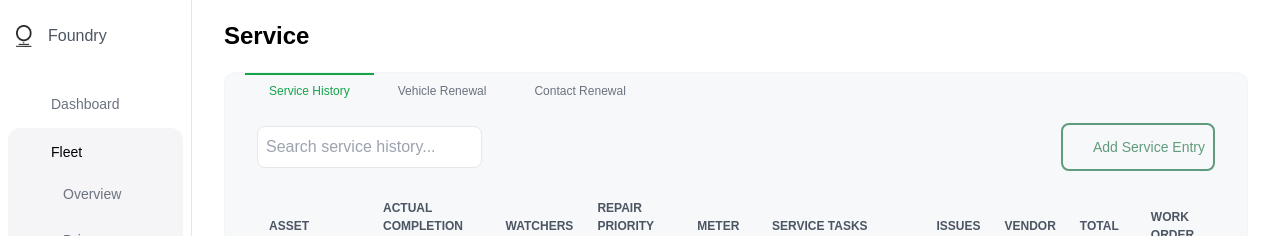
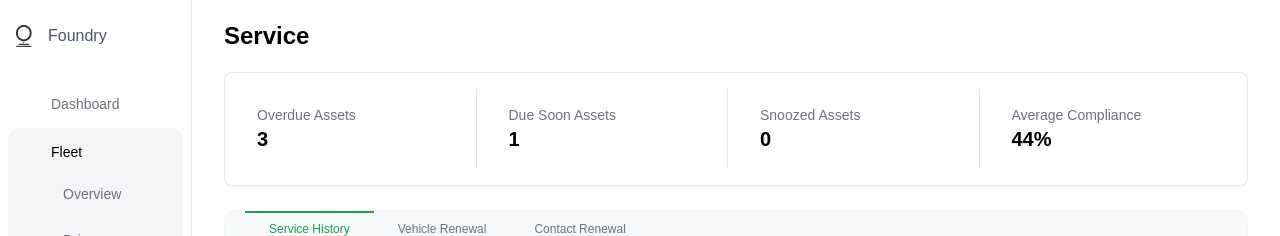
Before and after one commit to Kwasi-1/logistic_tracking, a React (Create React App) app: page /fleet/service in a window 1280 px wide. Shown: the top 236 px of the page. Built offline with nearby package versions, Linux system fonts and the light colour scheme; some icons are missing.

Commit message:
Add dashboard to service and fuel page

```diff
--- /dev/null
+++ b/src/layouts/Dashboard.jsx
@@ -0,0 +1,14 @@
+const Dashboard = ({ stats }) => {
+  return (
+    <div className="grid grid-cols-4 gap-4 bg-white p-4 border border-gray-200 rounded-lg shadow-sm mb-6">
+      {stats.map((stat, index) => (
+        <div key={index} className="p-4 border-r last:border-r-0">
+          <h3 className="text-sm text-gray-500">{stat.label}</h3>
+          <p className="text-xl font-semibold">{stat.value}</p>
+        </div>
+      ))}
+    </div>
+  );
+};
+
+export default Dashboard;
--- a/src/pages/Fuel.jsx
+++ b/src/pages/Fuel.jsx
@@ -1,6 +1,7 @@
 import Layout from "../layouts/Layout";
 import VehicleRenewalTable from "../components/reminders/VehicleRenewalTable";
 import FuelHistoryTable from "../components/fleet_management/fuel&energy/FuelHistoryTable";
+import Dashboard from "../layouts/Dashboard";
 
 const tabs = ["Fuel History", "Charging History"];
 
@@ -9,13 +10,21 @@ const components = {
   "Charging History": <VehicleRenewalTable />,
 };
 
+const dashboardStats = [
+  { label: "Total Charging Cost", value: "$634.83" },
+  { label: "Total Energy", value: "247.17 kWh" },
+  { label: "Average Energy Economy", value: "25.78 mpg (US)" },
+  { label: "Avg. Cost", value: "$2.57 / gallon" },
+];
+
 const Fuel = () => {
   return (
     <Layout
       title="Fuel and Energy"
       tabs={tabs}
       components={components}
-      showDashboard={false}
+      showDashboard={true}
+      dashboardComponent={<Dashboard stats={dashboardStats} />}
     />
   );
 };
--- a/src/pages/Service.jsx
+++ b/src/pages/Service.jsx
@@ -2,6 +2,7 @@ import Layout from "../layouts/Layout";
 import VehicleRenewalTable from "../components/reminders/VehicleRenewalTable";
 import ContactRenewalTable from "../components/reminders/ContactRenewalTable";
 import ServiceHistoryTable from "../components/fleet_management/service/ServiceHistoryTable";
+import Dashboard from "../layouts/Dashboard";
 
 const tabs = ["Service History", "Vehicle Renewal", "Contact Renewal"];
 
@@ -11,8 +12,23 @@ const components = {
   "Contact Renewal": <ContactRenewalTable />,
 };
 
+const dashboardStats = [
+  { label: "Overdue Assets", value: "3" },
+  { label: "Due Soon Assets", value: "1" },
+  { label: "Snoozed Assets", value: "0" },
+  { label: "Average Compliance", value: "44%" },
+];
+
 const Service = () => {
-  return <Layout title="Service" tabs={tabs} components={components} />;
+  return (
+    <Layout
+      title="Service"
+      tabs={tabs}
+      components={components}
+      showDashboard={true}
+      dashboardComponent={<Dashboard stats={dashboardStats} />}
+    />
+  );
 };
 
 export default Service;
```
